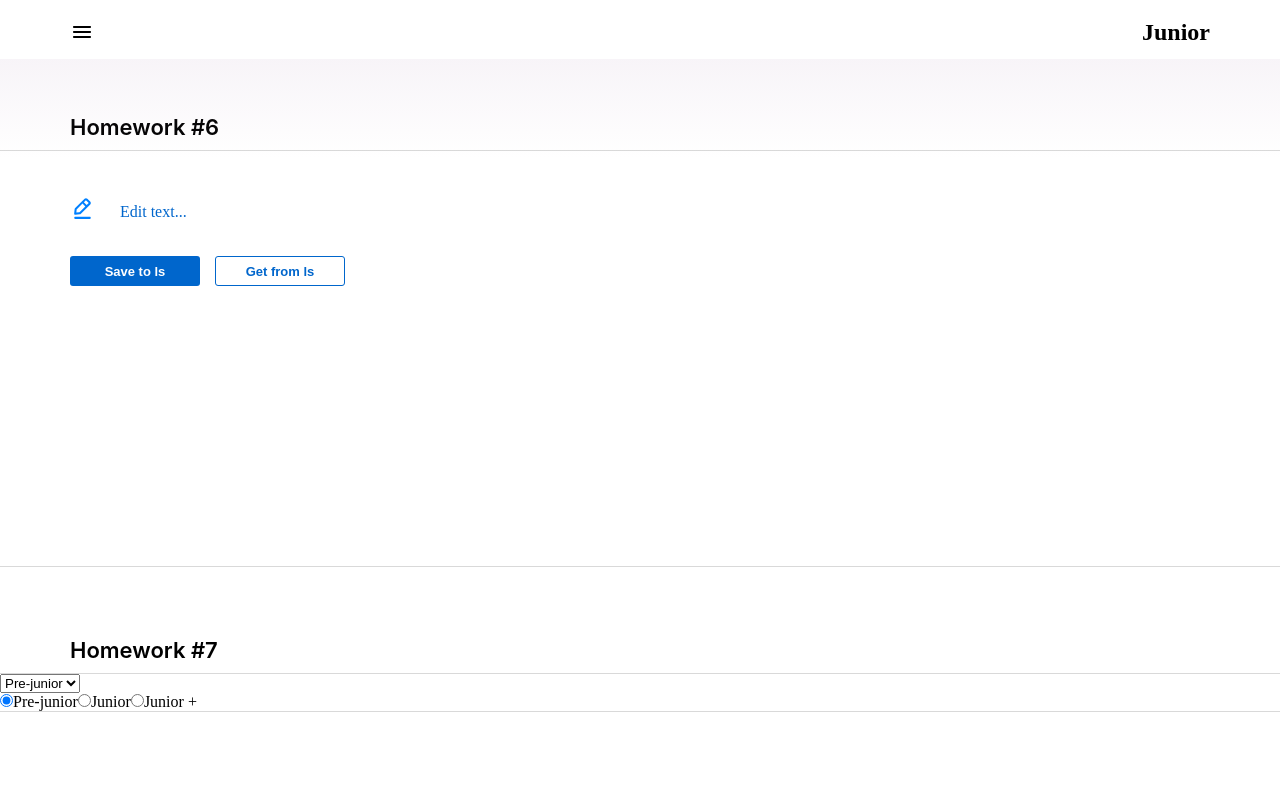
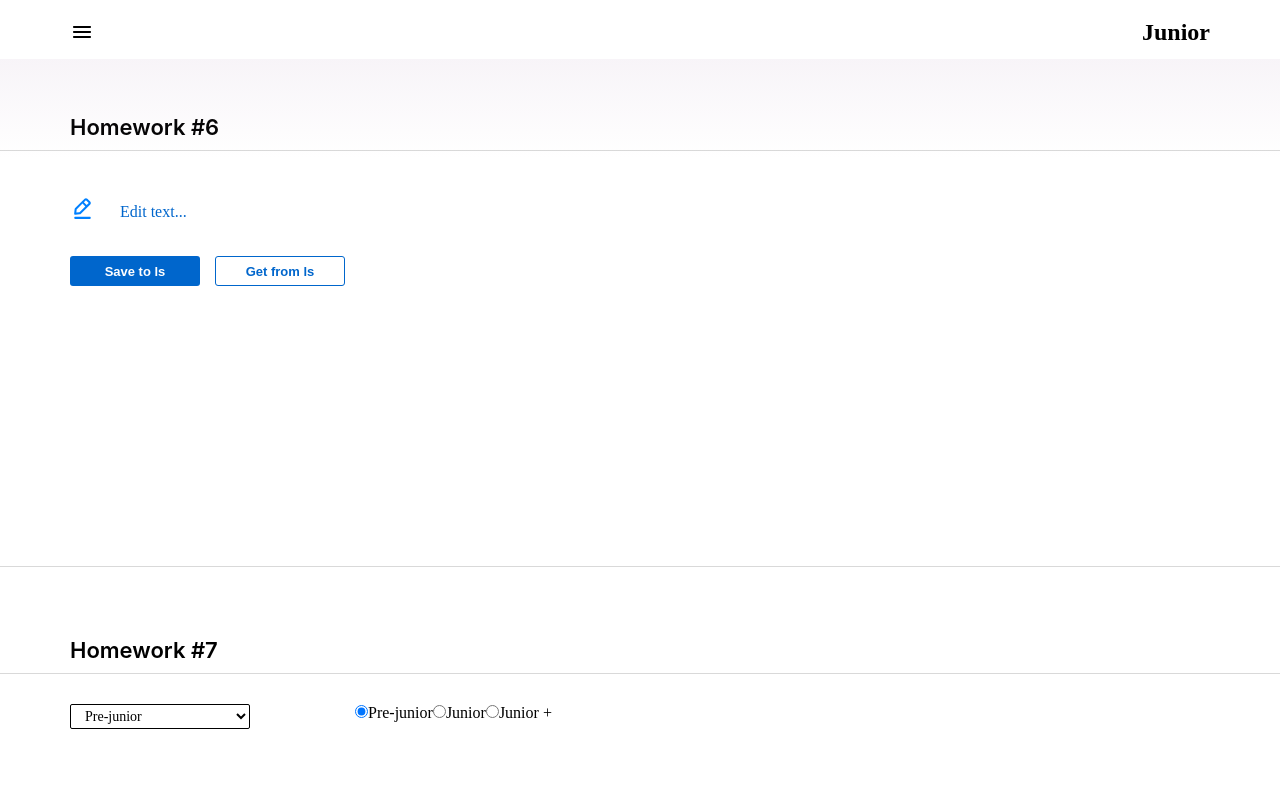
Before and after one commit to VitaMirosh/hws2-master, a React (Create React App) app: page /#/junior in a window 1280 px wide. Shown: the top 800 px of the page. Built offline with nearby package versions, Linux system fonts and the light colour scheme.

Commit message:
add style:superSelect

```diff
--- a/src/s2-homeworks/hw07/HW7.module.css
+++ b/src/s2-homeworks/hw07/HW7.module.css
@@ -1,2 +1,7 @@
 .container {
+    mix-width: 400px;
+    margin:30px 0px 265px 70px;
+    display: flex;
+    flex-direction: row;
+    gap:105px
 }
--- a/src/s2-homeworks/hw07/common/c5-SuperSelect/SuperSelect.module.css
+++ b/src/s2-homeworks/hw07/common/c5-SuperSelect/SuperSelect.module.css
@@ -1,9 +1,22 @@
 .select {
+    width: 180px;
+    height: 25px;
+    background: rgba(255, 255, 255, 1);
+    border: 1px solid rgba(0, 0, 0, 1);
+    border-radius: 2px;
+    font-family: Montserrat;
+    font-weight: 400;
+    font-size: 14px;
+    padding-left: 10px;
 }
 
 .select:focus {
+
 }
 
 
 .option:hover {
+    border: 1px solid rgba(194, 194, 194, 1);
+
+
 }
```
